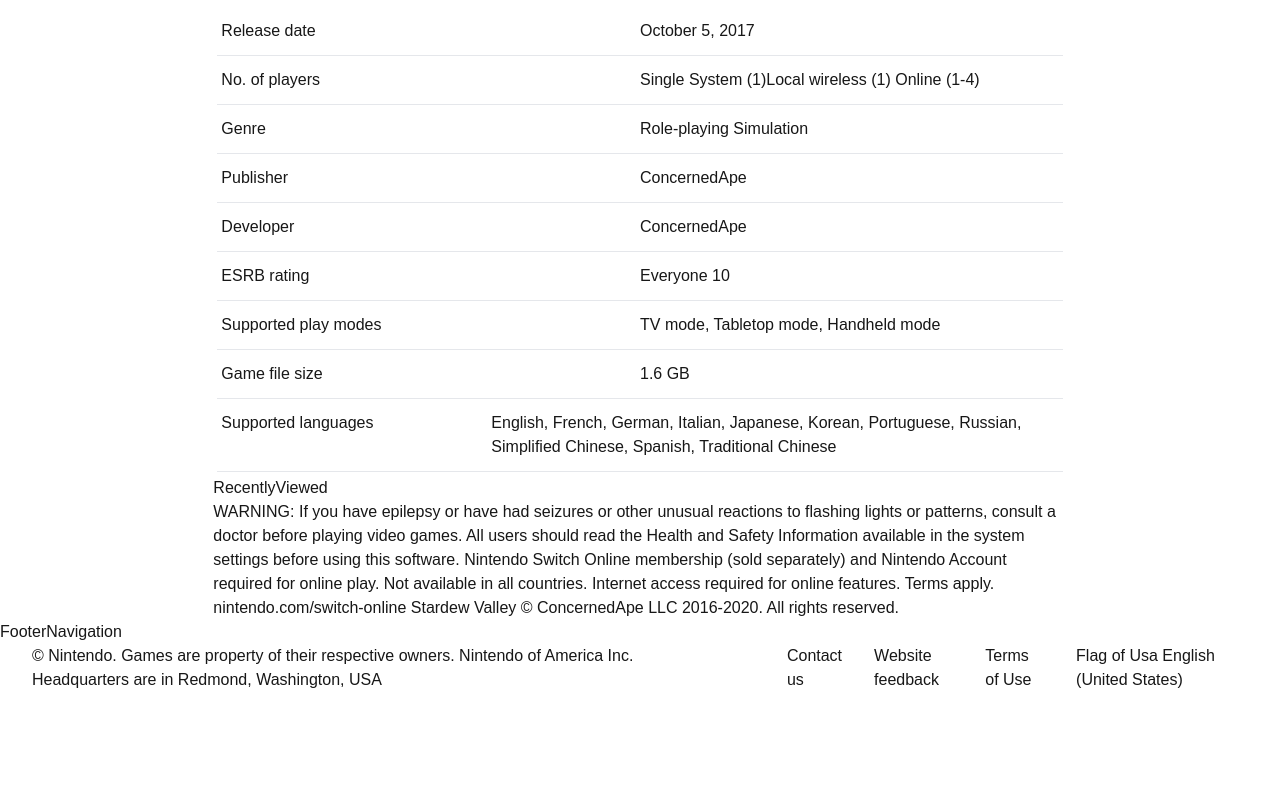
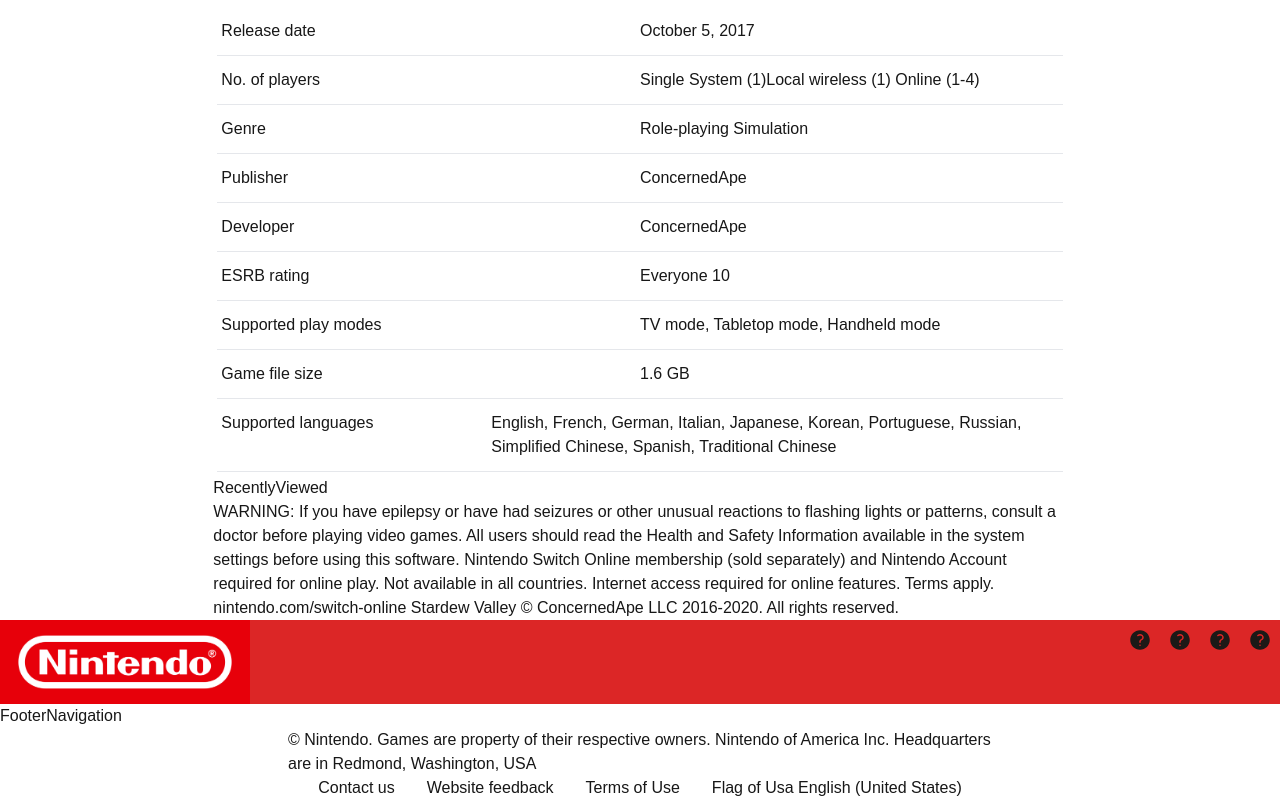
Before and after one commit to NarelaCamara/nintendo-copy, a Next.js app: page / in a window 1280 px wide. Shown: the part 807-1607 px from the top of the page. Before the commit the page ends 1499 px from the top, so only its background shows below. Built offline with nearby package versions, Linux system fonts and the light colour scheme.

Commit message:
feat: add footer

```diff
--- a/src/components/footer/footer.tsx
+++ b/src/components/footer/footer.tsx
@@ -1,13 +1,41 @@
 import React from "react";
 import FooterNavigation from "../footer_navigation/footer_navigation";
+import Image from "next/image";
+import { QuestionMarkCircleIcon } from "@heroicons/react/24/solid";
 
 const Footer = () => {
   return (
-    <div>
+    <div className="">
+      <div className="bg-red-600">
+        <div className="flex flex-row justify-between ">
+          <Image
+            width={250}
+            height={250}
+            src={"/Nintendo.svg.png"}
+            alt="Icono nintendo"
+          />
+
+          <div className="flex flex-row">
+            <div className="p-2">
+              <QuestionMarkCircleIcon className="size-6 text-stone-900" />
+            </div>
+            <div className="p-2">
+              <QuestionMarkCircleIcon className="size-6 text-stone-900" />
+            </div>
+            <div className="p-2">
+              <QuestionMarkCircleIcon className="size-6 text-stone-900" />
+            </div>
+            <div className="p-2">
+              <QuestionMarkCircleIcon className="size-6 text-stone-900" />
+            </div>
+          </div>
+        </div>
+      </div>
+
       <FooterNavigation />
 
-      <div className="flex flex-row justify-center">
-        <p className="px-8">
+      <div className="w-3/5 mx-auto max-w-screen-lg ">
+        <p className="px-8 ">
           © Nintendo. Games are property of their respective owners. Nintendo of
           America Inc. Headquarters are in Redmond, Washington, USA
         </p>
@@ -18,6 +46,7 @@ const Footer = () => {
           <p className="px-4">Flag of Usa English (United States)</p>
         </div>
       </div>
+
     </div>
   );
 };
```
